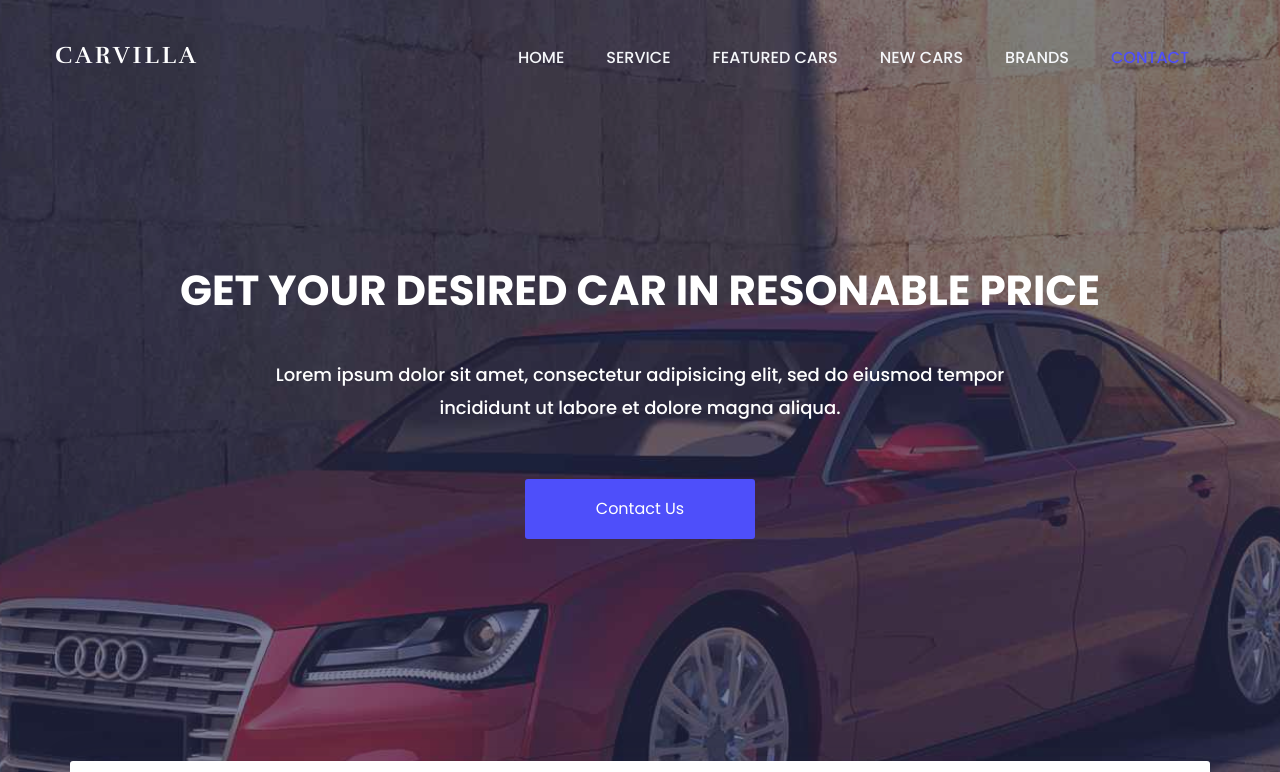
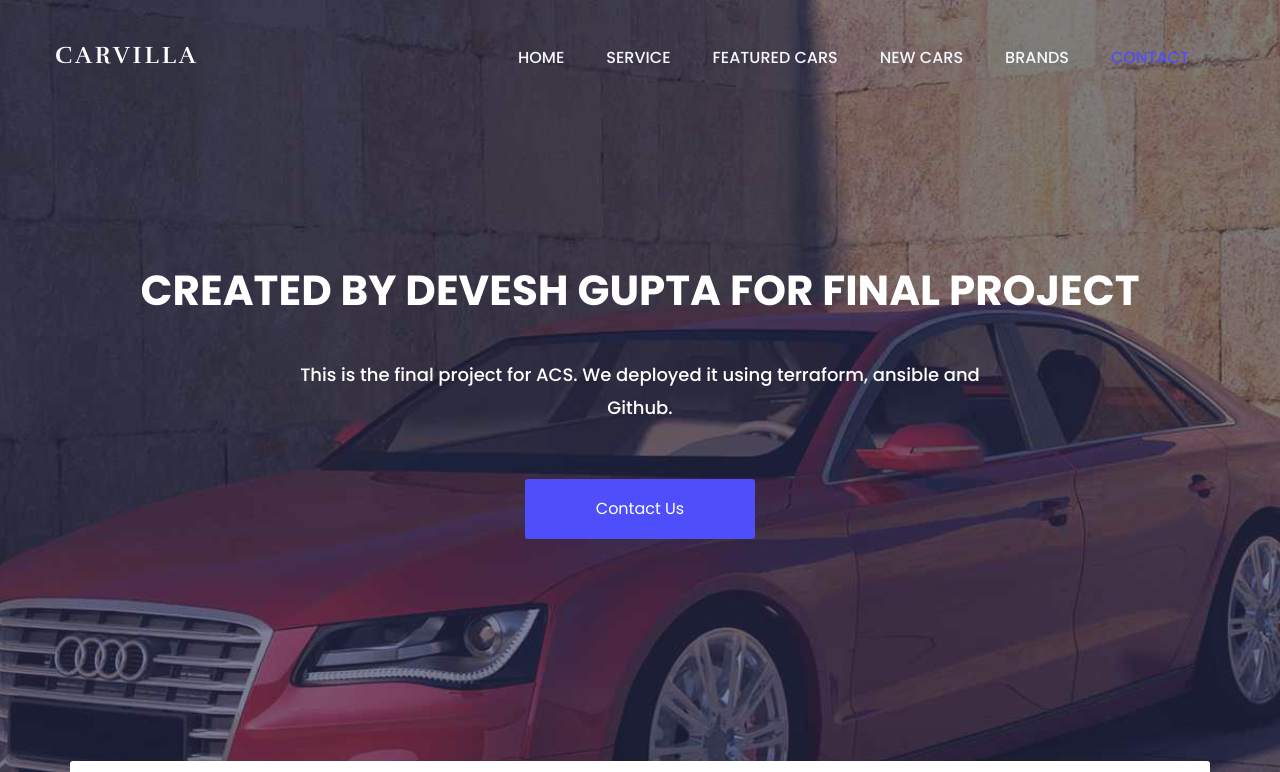
Before and after one commit to deveshgupta7/Automation_Project, a plain HTML site: page ansible/index.html in a window 1280 px wide. Shown: the top 772 px of the page. Drawn offline with nearby package versions, Linux system fonts and the light colour scheme.

Commit message:
final project

```diff
--- a/ansible/index.html
+++ b/ansible/index.html
@@ -14,7 +14,7 @@
 		<link href="https://fonts.googleapis.com/css?family=Rufina:400,700" rel="stylesheet">
 
         <!-- title of site -->
-        <title>CarVilla</title>
+        <title>Devesh's Website</title>
 
         <!-- For favicon png -->
 		<link rel="shortcut icon" type="image/icon" href="assets/logo/favicon.png"/>
@@ -106,9 +106,9 @@
 
 			<div class="container">
 				<div class="welcome-hero-txt">
-					<h2>get your desired car in resonable price</h2>
+					<h2>Created by Devesh Gupta for Final Project</h2>
 					<p>
-						Lorem ipsum dolor sit amet, consectetur adipisicing elit, sed do eiusmod tempor incididunt ut labore et dolore   magna aliqua.
+						This is the final project for ACS. We deployed it using terraform, ansible and Github.
 					</p>
 					<button class="welcome-btn" onclick="window.location.href='#'">contact us</button>
 				</div>
```
Also changed, not shown: 1 other file.
